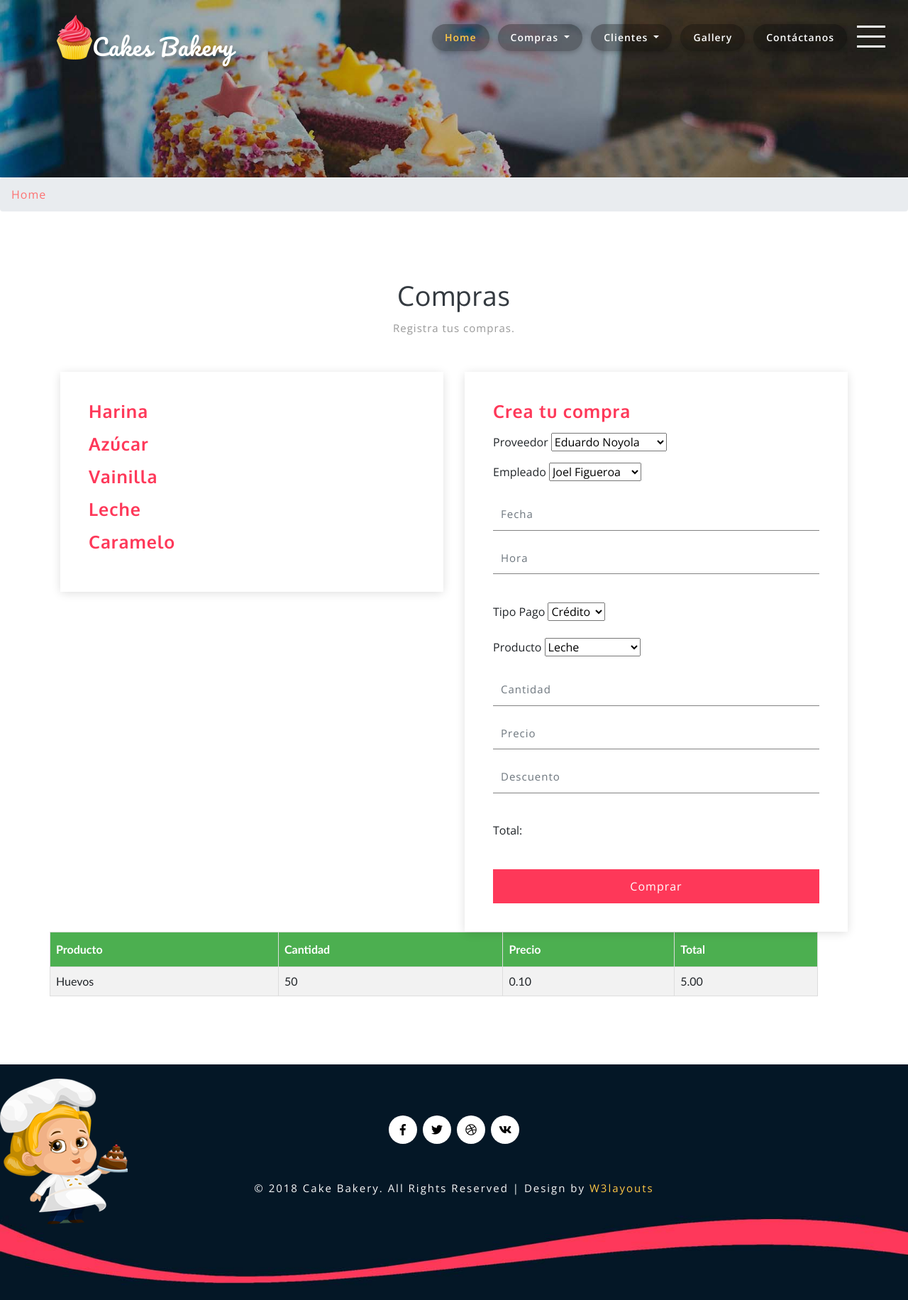
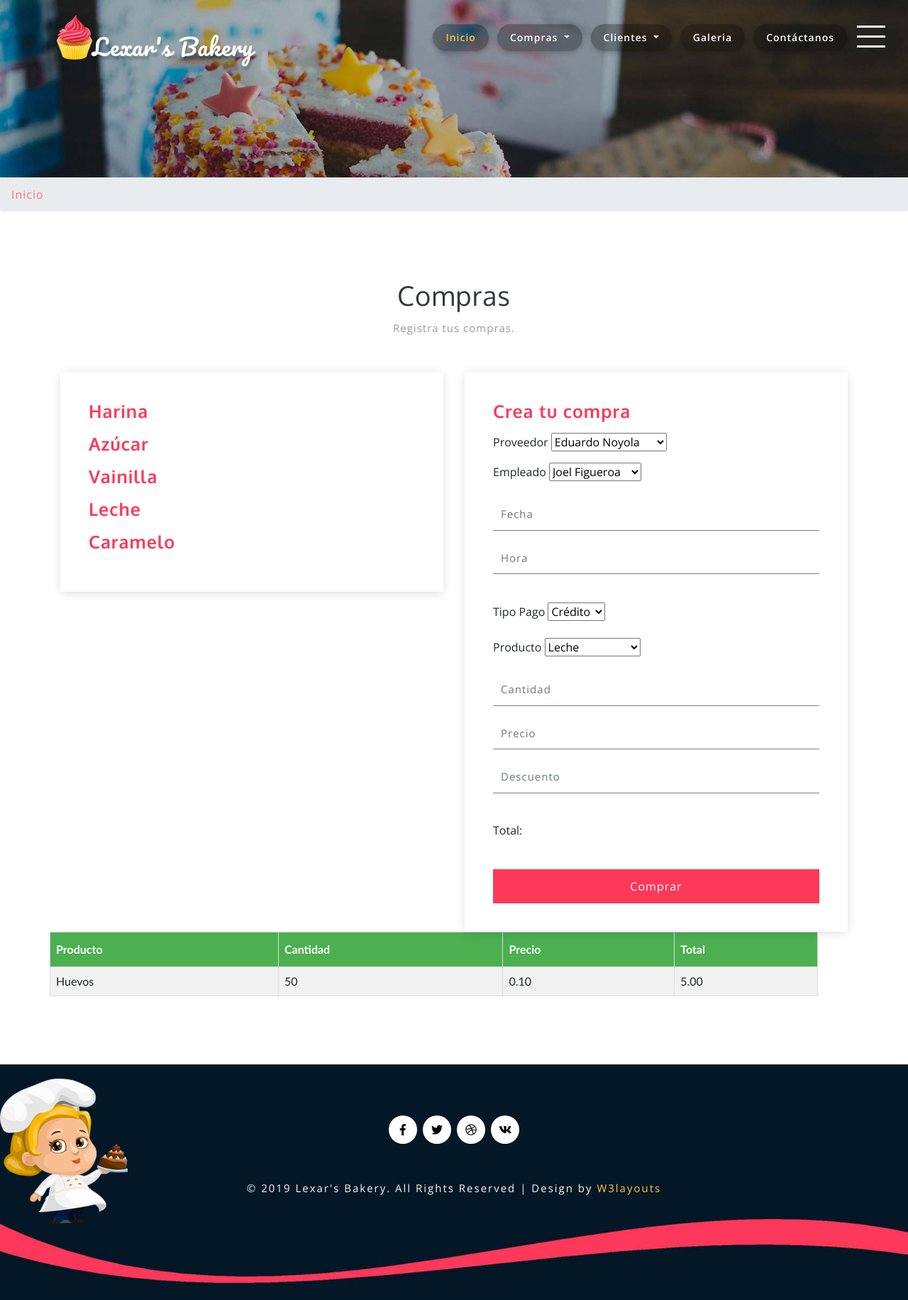
Before and after one commit to cc059/Pasteleria-Emergentes-Inventario, a PHP site: page /compras.php in a window 1280 px wide. Shown: the whole page at 71% size. Run offline with PHP 8.4, Linux system fonts and the light colour scheme.

Commit message:
Algunas traducciones

```diff
--- a/web/compras.php
+++ b/web/compras.php
@@ -2,7 +2,7 @@
 <html lang="zxx">
 
 <head>
-	<title>Cakes Bakery Restaurants Category Bootstrap Responsive Web Template | Contact Us :: W3layouts</title>
+	<title>Lexar's Bakery|Pasteles con amor</title>
 	<!-- Meta tag Keywords -->
 	<meta name="viewport" content="width=device-width, initial-scale=1">
 	<meta charset="UTF-8" />
@@ -70,7 +70,7 @@
 				<div class="logo text-left">
 					<h1>
 						<a class="navbar-brand" href="index.php">
-							<img src="images/logo.png" alt="" class="img-fluid">Cakes Bakery</a>
+							<img src="images/logo.png" alt="" class="img-fluid">Lexar's Bakery</a>
 					</h1>
 				</div>
 				<button class="navbar-toggler" type="button" data-toggle="collapse" data-target="#navbarSupportedContent"
@@ -82,7 +82,7 @@
 				<div class="collapse navbar-collapse" id="navbarSupportedContent">
 					<ul class="navbar-nav ml-lg-auto text-lg-right text-center">
 						<li class="nav-item active">
-							<a class="nav-link" href="index.php">Home
+							<a class="nav-link" href="index.php">Inicio
 								<span class="sr-only">(current)</span>
 							</a>
 						</li>
@@ -114,7 +114,7 @@
 							</div>
 						</li>
 						<li class="nav-item">
-							<a class="nav-link" href="gallery.html">Gallery</a>
+							<a class="nav-link" href="gallery.html">Galeria</a>
 						</li>
 											<!-- menu contactanos -->
 						<li class="nav-item">
@@ -130,19 +130,19 @@
 									<a href="index.php">Index Page</a>
 								</li>
 								<li>
-									<a class="scroll" href="#products">New Products</a>
+									<a class="scroll" href="#products">Nuevos Productos</a>
 								</li>
 								<li>
-									<a href="gallery.html">Latest Cakes</a>
+									<a href="gallery.html">Ultimos Pasteles</a>
 								</li>
 								<li>
-									<a class="scroll" href="#order">Order Cake</a>
+									<a class="scroll" href="#order">Ordenar Pastel</a>
 								</li>
 								<li>
-									<a class="scroll" href="#faqs">Faqs</a>
+									<a class="scroll" href="#faqs">Preguntas Frecuentes</a>
 								</li>
 								<li>
-									<a href="contact.html">Contact Us</a>
+									<a href="contact.html">Contactanos</a>
 								</li>
 							</ul>
 						</div>
@@ -165,7 +165,7 @@
 		<nav aria-label="breadcrumb">
 			<ol class="breadcrumb m-0">
 				<li class="breadcrumb-item">
-					<a href="index.html">Home</a>
+					<a href="index.html">Inicio</a>
 				</li>
 			</ol>
 		</nav>
@@ -293,7 +293,7 @@
 				</ul>
 			</div>
 			<!-- copyright -->
-			<p class="copy-right-grids text-light my-lg-5 my-4 pb-4">© 2018 Cake Bakery. All Rights Reserved | Design by
+			<p class="copy-right-grids text-light my-lg-5 my-4 pb-4">© 2019 Lexar's Bakery. All Rights Reserved | Design by
 				<a href="https://w3layouts.com/" target="_blank">W3layouts</a>
 			</p>
 			<!-- //copyright -->
--- a/web/index.php
+++ b/web/index.php
@@ -619,7 +619,7 @@ License URL: http://creativecommons.org/licenses/by/3.0/
 				</ul>
 			</div>
 			<!-- copyright -->
-			<p class="copy-right-grids text-light my-lg-5 my-4 pb-4">© 2018 Cake Bakery. All Rights Reserved | Design by
+			<p class="copy-right-grids text-light my-lg-5 my-4 pb-4">© 2019 Lexar's Bakery. All Rights Reserved| Design by
 				<a href="https://w3layouts.com/" target="_blank">W3layouts</a>
 			</p>
 			<!-- //copyright -->
```
Also changed, not shown: web/about.html (+10 -10 lines), web/categorias.php (+11 -11 lines), web/clientes.php (+10 -10 lines), web/contact.html (+9 -9 lines).
